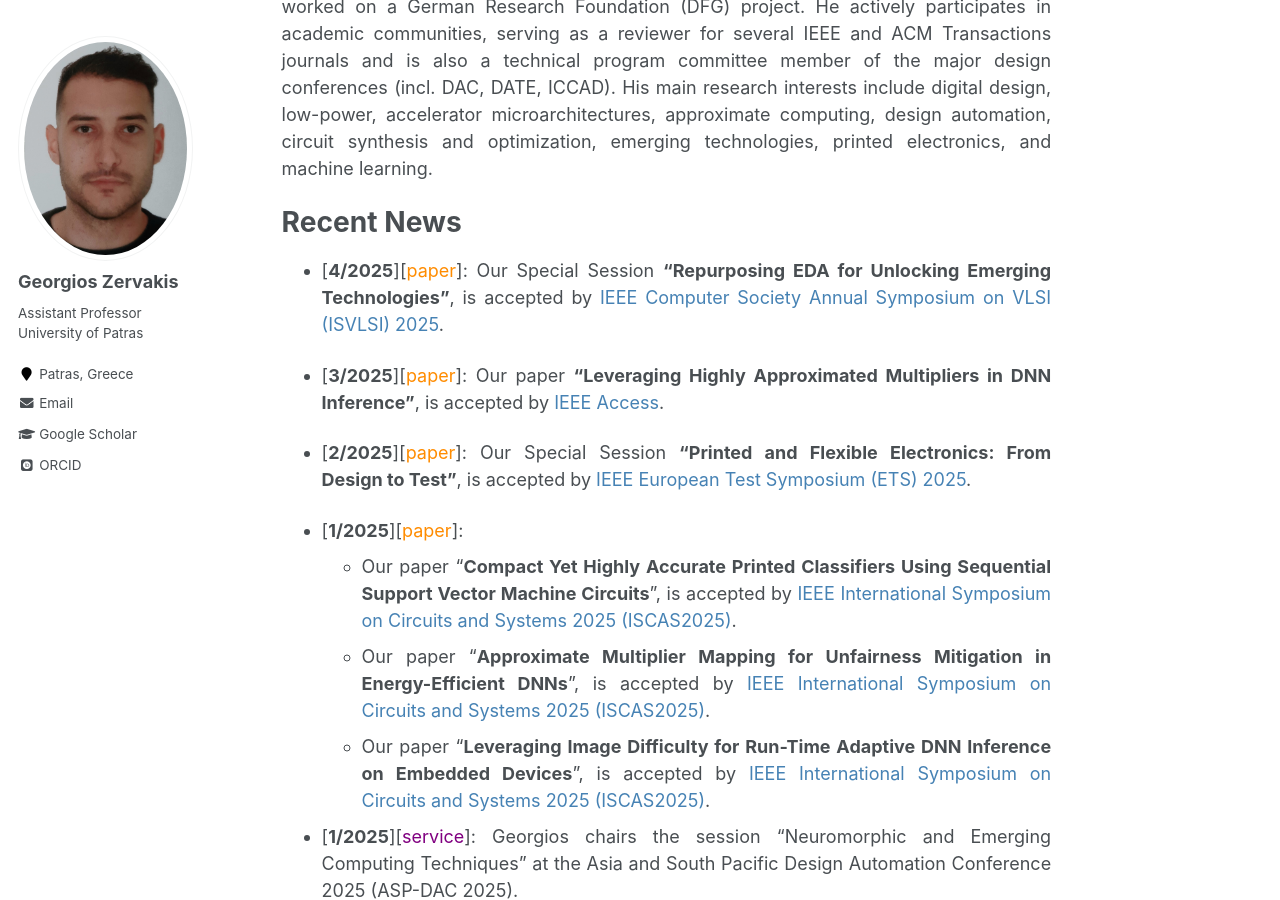
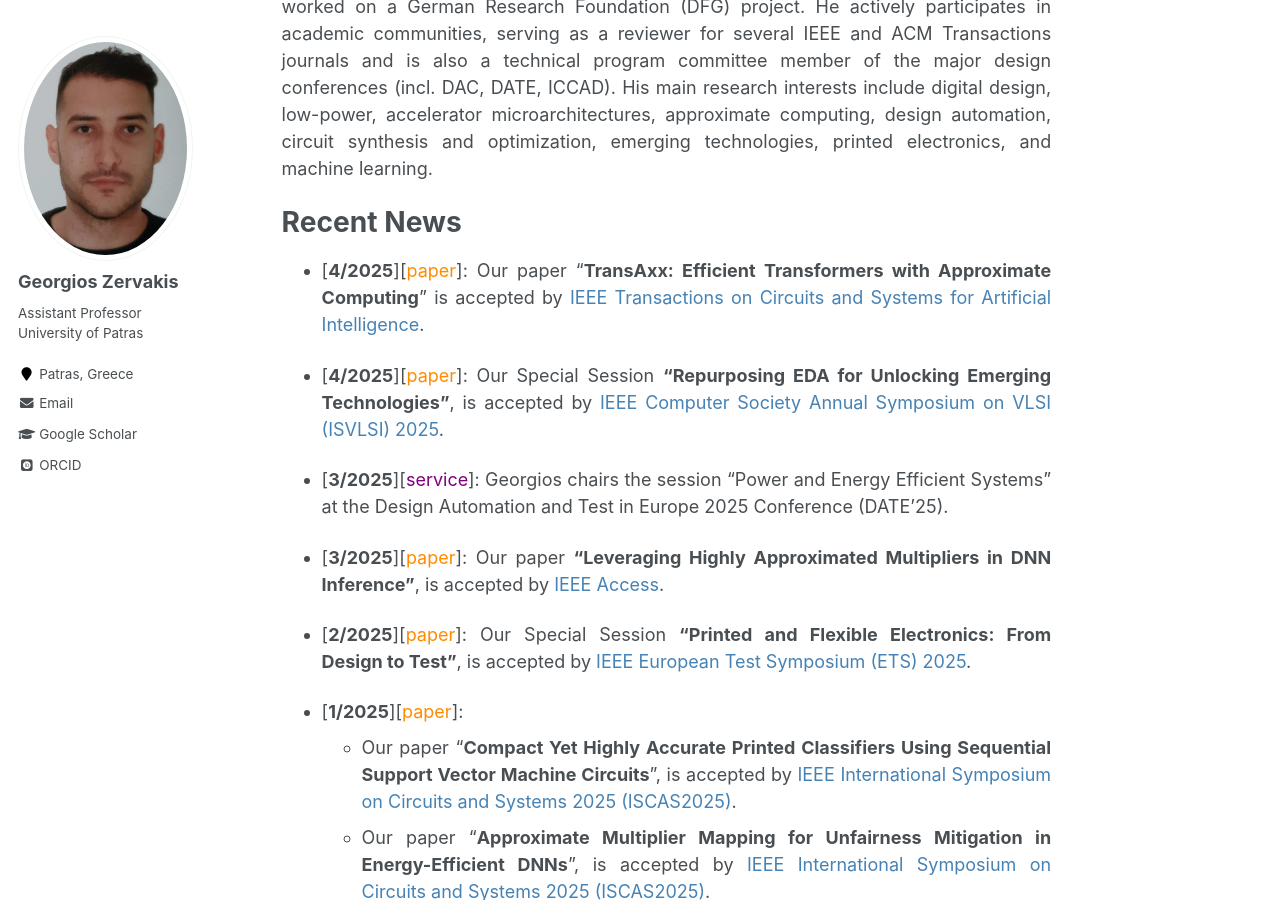
Before and after one commit to giozerv/giozerv.github.io, a Jekyll site: the page built from _pages/about.md, in a window 1280 px wide and 900 px high, scrolled down 491 px. Built offline with Jekyll 4.4.1, drawn with Linux system fonts in a browser that asks for light colours; some web fonts are replaced.

Commit message:
Update about.md

```diff
--- a/_pages/about.md
+++ b/_pages/about.md
@@ -21,7 +21,11 @@ Georgios Zervakis is an Assistant Professor at the [Department of Computer Engin
 
 Recent News
 ===
+* [**4/2025**][<span style="color:darkorange">paper</span>]: Our paper "**TransAxx: Efficient Transformers with Approximate Computing**" is accepted by <span style="color:SteelBlue">IEEE Transactions on Circuits and Systems for Artificial Intelligence</span>.
+
 * [**4/2025**][<span style="color:darkorange">paper</span>]: Our Special Session **"Repurposing EDA for Unlocking Emerging Technologies"**, is accepted by <span style="color:SteelBlue">IEEE Computer Society Annual Symposium on VLSI (ISVLSI) 2025</span>.
+
+* [**3/2025**][<span style="color:purple">service</span>]: Georgios chairs the session "Power and Energy Efficient Systems" at the Design Automation and Test in Europe 2025 Conference (DATE'25).
 
 * [**3/2025**][<span style="color:darkorange">paper</span>]: Our paper **"Leveraging Highly Approximated Multipliers in DNN Inference"**, is accepted by <span style="color:SteelBlue">IEEE Access</span>.
 
```
